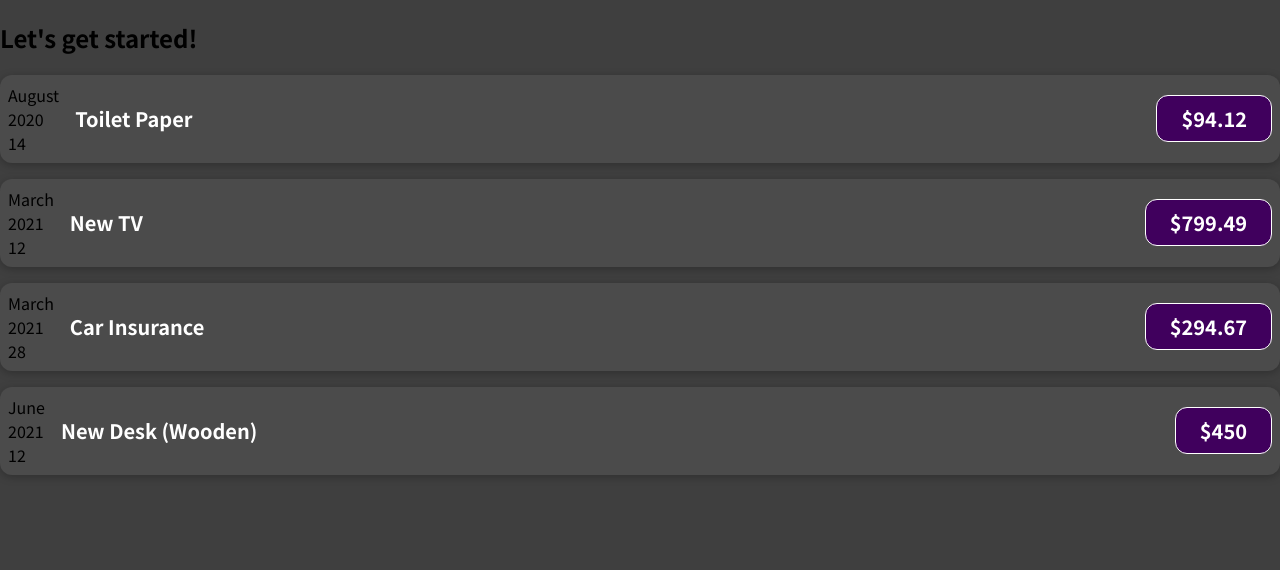
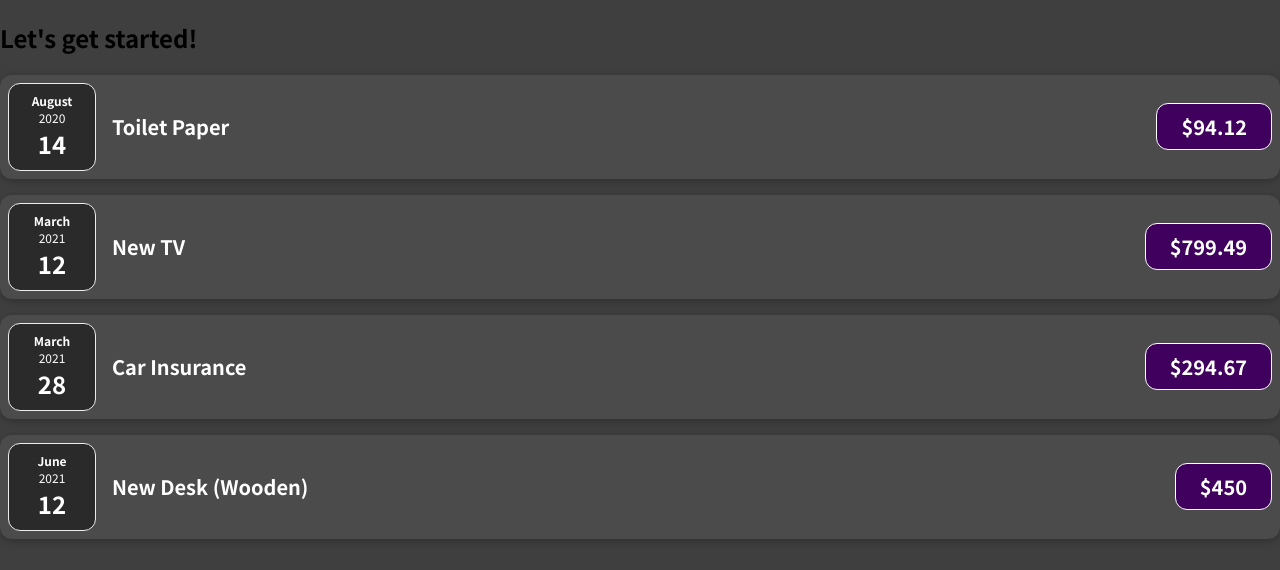
Before and after one commit to pmdenlinger/react-complete-guide, a JavaScript app: page / in a window 1280 px wide. Shown: the top 570 px of the page. Built offline with nearby package versions, Linux system fonts and the light colour scheme.

Commit message:
Split ExpenseDate from ExpenseItem into separate JS, CSS files, then import them

```diff
--- /dev/null
+++ b/src/components/ExpenseDate.css
@@ -0,0 +1,26 @@
+.expense-date {
+  display: flex;
+  flex-direction: column;
+  width: 5.5rem;
+  height: 5.5rem;
+  border: 1px solid #ececec;
+  background-color: #2a2a2a;
+  color: white;
+  border-radius: 12px;
+  align-items: center;
+  justify-content: center;
+}
+
+.expense-date__month {
+  font-size: 0.75rem;
+  font-weight: bold;
+}
+
+.expense-date__year {
+  font-size: 0.75rem;
+}
+
+.expense-date__day {
+  font-size: 1.5rem;
+  font-weight: bold;
+}
--- /dev/null
+++ b/src/components/ExpenseDate.js
@@ -0,0 +1,17 @@
+import "./ExpenseDate.css";
+
+function ExpenseDate(props) {
+  const month = props.date.toLocaleString("en-US", { month: "long" });
+  const day = props.date.toLocaleString("en-US", { day: "2-digit" });
+  const year = props.date.getFullYear();
+
+  return (
+    <div className="expense-date">
+      <div className="expense-date__month">{month}</div>
+      <div className="expense-date__year">{year}</div>
+      <div className="expense-date__day">{day}</div>
+    </div>
+  );
+}
+
+export default ExpenseDate;
--- a/src/components/ExpenseItem.js
+++ b/src/components/ExpenseItem.js
@@ -1,17 +1,12 @@
+import ExpenseDate from "./ExpenseDate.js"
 import "./ExpenseItem.css";
 
 function ExpenseItem(props) {
-    const month = props.date.toLocaleString("en-US", { month: "long" });
-    const day = props.date.toLocaleString("en-US", { day: "2-digit" });
-    const year = props.date.getFullYear();
+
 
   return (
     <div className="expense-item">
-      <div>
-        <div>{month}</div>
-        <div>{year}</div>
-        <div>{day}</div>
-      </div>
+          <ExpenseDate date= { props.date } />
       <div className="expense-item__description">
         <h2>{props.title}</h2>
         <div className="expense-item__price">${props.amount}</div>
```
Also changed, not shown: 1 other file (tests, documents, lock files or other folders).
